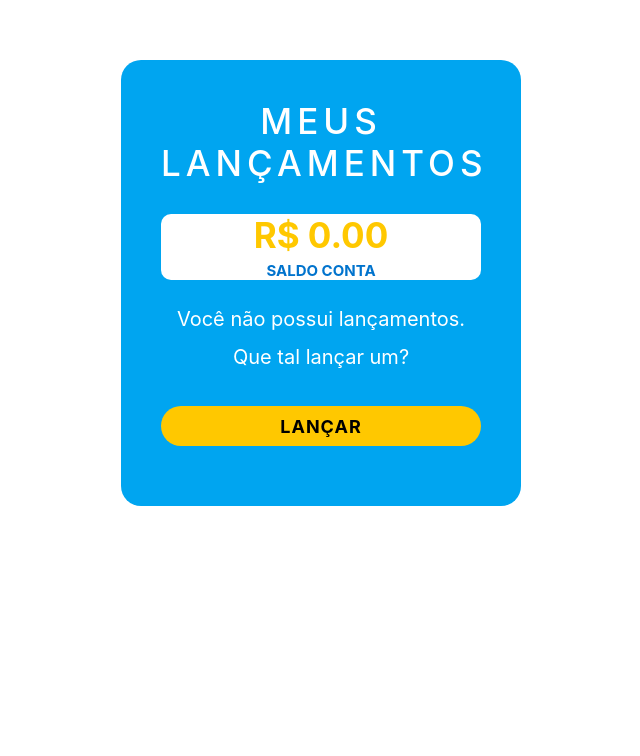
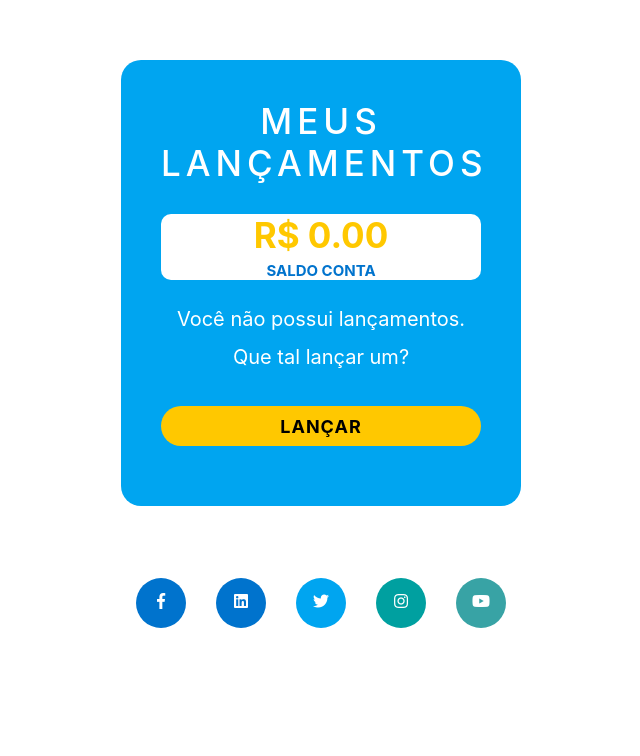
Before and after one commit to Ofelia-1985/Projeto_Neon, a plain HTML site: page tela1.html in a window 1280 px wide. Shown: the part 117-873 px from the top of the page, without its empty margins (319-959 px from the left). Before the commit the page ends 800 px from the top, so only its background shows below. Drawn offline with Linux system fonts and the light colour scheme.

Commit message:
img footer

```diff
--- a/assets/css/tela1.css
+++ b/assets/css/tela1.css
@@ -94,3 +94,64 @@ button:hover
 {
     background:#E6B400;
 }
+
+/*  */
+
+a{
+    color:#fff;
+    margin: 15px;
+    background-color: #FFFFFF;
+
+  }
+footer {
+    position: absolute;
+    margin-top: 50%;
+    padding: 10px;
+    display: flex;
+    justify-content: center;
+    align-items: center;
+    flex-direction: center;
+  }
+
+  i{
+    border-radius: 50px;
+    width: 50px;
+    height: 50px;
+    justify-content: center;
+    align-items: center;
+    text-align: center;
+    padding-top: 15px;
+  }
+
+  .fb{
+      background-color: #0073CD;
+      border-radius: 50px;
+  }
+
+  .inst{
+    background-color: #00a0a0;
+    border-radius: 50px;
+}
+
+.linkedin{
+    background-color: #0073CD;
+    border-radius: 50px;
+}
+.twitter{
+    background-color: #00A5F0;
+    border-radius: 50px;
+}
+.yt{
+    background-color: #38A3A5;
+    border-radius: 50px;
+}
+#copy {
+    color: chocolate;
+    position: absolute;
+    margin-top: 50%;
+    padding: 10px;
+    display: flex;
+    justify-content: center;
+    align-items: center;
+    flex-direction: center;
+  }
--- a/tela1.html
+++ b/tela1.html
@@ -5,6 +5,7 @@
         <meta name="viewport" content="width=device-width,initial-scale=1.0">
         <link rel="stylesheet" href="assets/css/tela1.css">
         <link href="https://stackpath.bootstrapcdn.com/font-awesome/4.7.0/css/font-awesome.min.css" rel="stylesheet" >
+        <link rel="stylesheet"href="https://use.fontawesome.com/releases/v5.0.8/css/all.css"/>
         <link rel="preconnect" href="https://fonts.gstatic.com" crossorigin="">
     </head>
     <body>
@@ -23,8 +24,29 @@
 
 
              <button class="botao" onclick="" id="btn1">LANÇAR</button>
+            </div>
 
+            <footer>
+                <a class="fb" href="https://www.facebook.com/timeneon" target="_blank" rel="noopener">
+                <i class="fab fa-facebook-f"></i>
+                </a>
+                <a class="linkedin" href="https://www.linkedin.com/company/timeneon/?utm_term=neon%20banco%20digital&gclid=Cj0KCQiAzMGNBhCyARIsANpUkzNR1P8ubE7lAsGuZPw2ntfw5UDknERghQzF0E_8RKUeCVp-XvJPClYaAjHPEALw_wcB" target="_blank" rel="noopener">
+                <i class="fab fa-linkedin"></i>
+                </a>
+                <a class="twitter" href="https://twitter.com/timeneon?utm_term=neon%20banco%20digital&gclid=Cj0KCQiAzMGNBhCyARIsANpUkzNR1P8ubE7lAsGuZPw2ntfw5UDknERghQzF0E_8RKUeCVp-XvJPClYaAjHPEALw_wcB" target="_blank" rel="noopener">
+                <i class="fab fa-twitter"></i>
+                </a>
+                <a class="inst" href="https://instagram.com/timeneon?utm_medium=copy_link" target="_blank" rel="noopener">
+                <i class="fab fa-instagram"></i>
+                </a>
+                <a class="yt" href="https://www.youtube.com/channel/UCh0hogVKGu8Wx5i6lwudPEg" target="_blank" rel="noopener">
+                <i class="fab fa-youtube"></i>
+                </a><br>
 
+             <div class="copy" id="copy">
+                <p>Copyrights © 2021. Todos os direitos reservados.</p>
+            </div>
+           </footer>
         <script src="script.js"></script>
     </body>
 </html>
```
Also changed, not shown: assets/img/Keys.png (added), assets/img/cell.png (added), assets/img/cerd.png (added), assets/img/chico.png (added), assets/img/dl.png (added), assets/img/dog.png (added), assets/img/editar.png (added), assets/img/mano.png (added), assets/img/moeda.png (added), assets/img/user.png (added).
